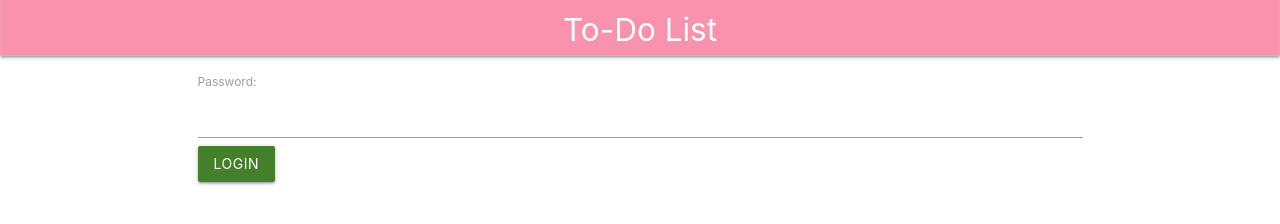
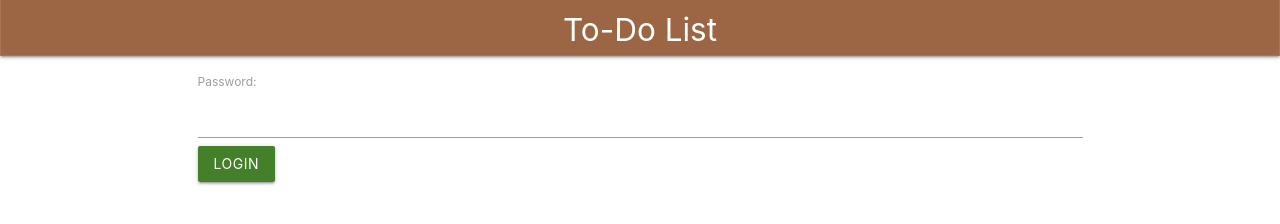
Before and after one commit to GSchooling1/grantschooling, a plain HTML site: page blairslist/index.html in a window 1280 px wide. Drawn offline with nearby package versions, Linux system fonts and the light colour scheme.

Commit message:
Update index.html

```diff
--- a/blairslist/index.html
+++ b/blairslist/index.html
@@ -13,7 +13,7 @@
     <link href="https://fonts.googleapis.com/icon?family=Material+Icons" rel="stylesheet">
   </head>
   <!--Navbar-->
-  <nav class="navbar" style="background-color:#f992ad">
+  <nav class="navbar" style="background-color:#9c6644">
     <div class="nav-wrapper">
       <a class="brand-logo center" id="nav_title">To-Do List</a>
     </div>
```
